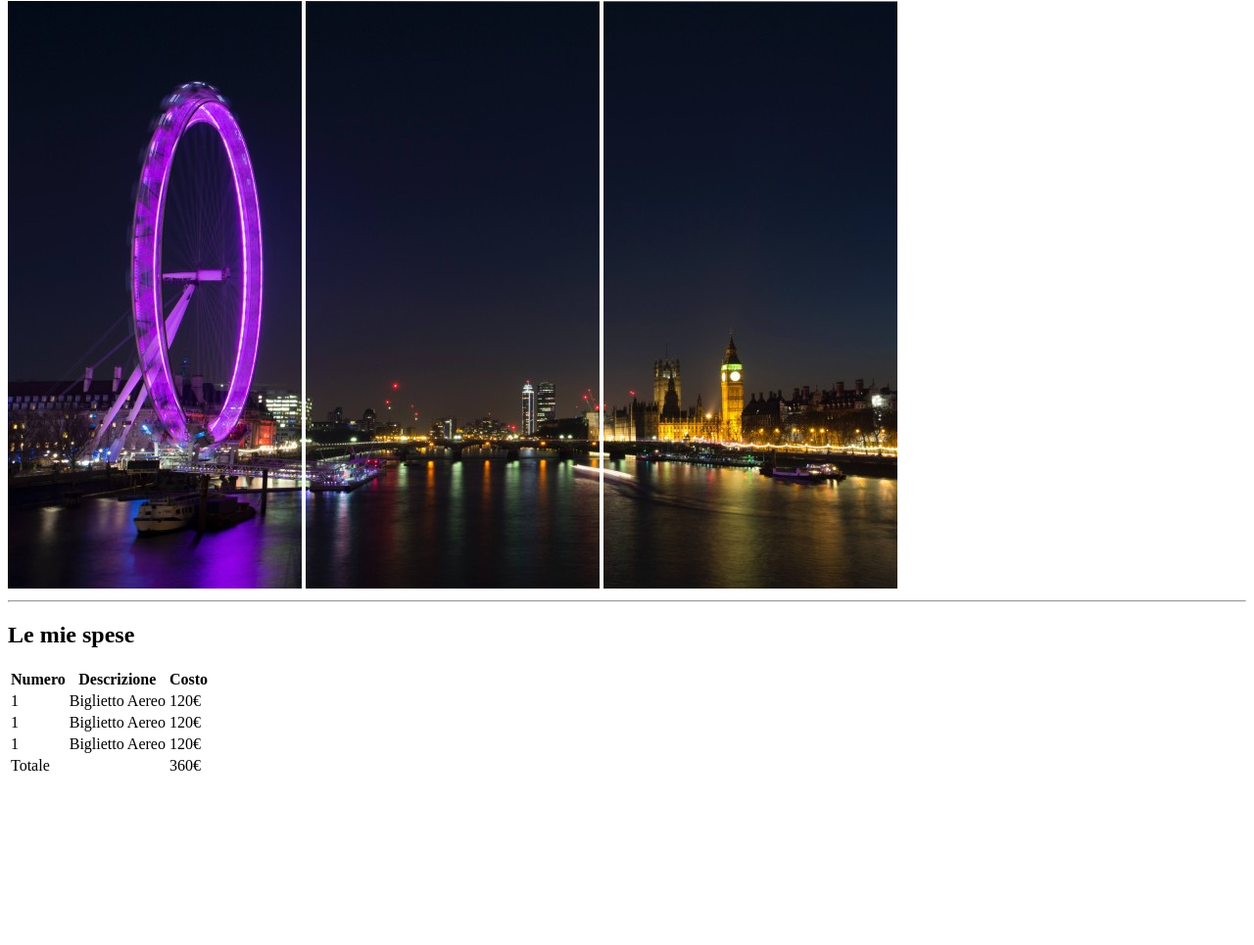
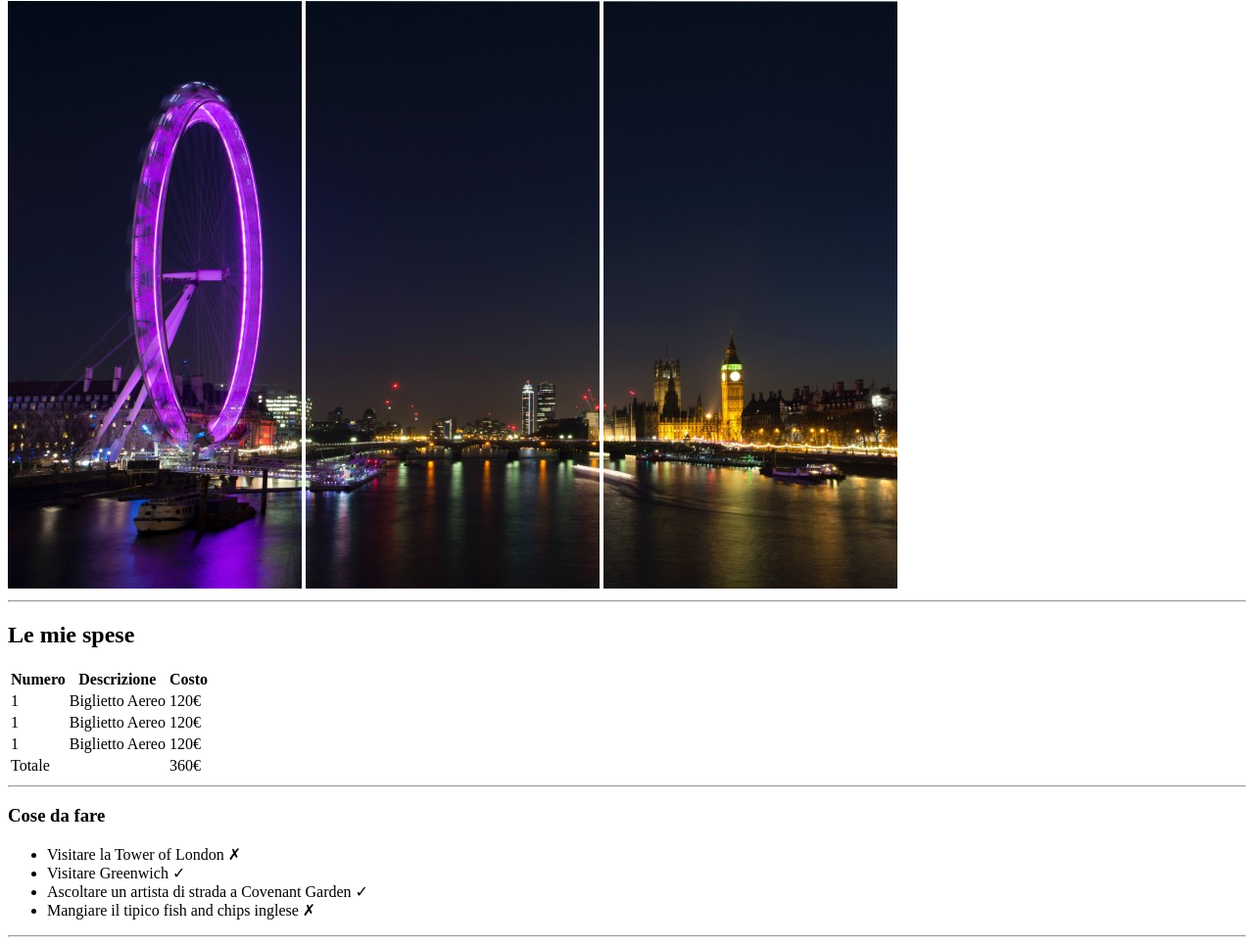
Before and after one commit to Albaer33/html-london-trip, a plain HTML site: page index.html in a window 1280 px wide. Shown: the part 79-1044 px from the top of the page at 98% size. Before the commit the page ends 881 px from the top, so only its background shows below. Drawn offline with Linux system fonts and the light colour scheme.

Commit message:
aggiunta sezione cose da fare

```diff
--- a/index.html
+++ b/index.html
@@ -18,10 +18,12 @@
     <hr>
 
     <main>
+
         <!-- inizio sezione spese -->
         <div>
             <h2>Le mie spese</h2>
             <table>
+
                 <thead>
                     <tr>
                         <th>Numero</th>
@@ -29,8 +31,8 @@
                         <th>Costo</th>
                     </tr>
                 </thead>
+
                 <tbody>
-
                     <tr>
                         <td>1</td>
                         <td>Biglietto Aereo</td>
@@ -54,11 +56,34 @@
                         <td></td>
                         <td>360&#8364;</td>
                     </tr>
+                </tbody>
 
-                </tbody>
             </table>
         </div>
         <!-- fine sezione spese -->
+
+        <hr>
+
+        <!-- inizio sezione cose da fare -->
+        <div>
+            <h3>Cose da fare</h3>
+
+            <ul>
+                <li>Visitare la Tower of London &#x2717;</li>
+                <li>Visitare Greenwich &#x2713;</li>
+                <li>Ascoltare un artista di strada a Covenant Garden &#x2713;</li>
+                <li>Mangiare il tipico fish and chips inglese &#x2717;</li>
+            </ul>
+
+        </div>
+        <!-- fine sezione cose da fare -->
+
+        <hr>
+
+        <!-- inizio info -->
+
+        <!-- fine info -->
+
     </main>
 
     <footer>
```
